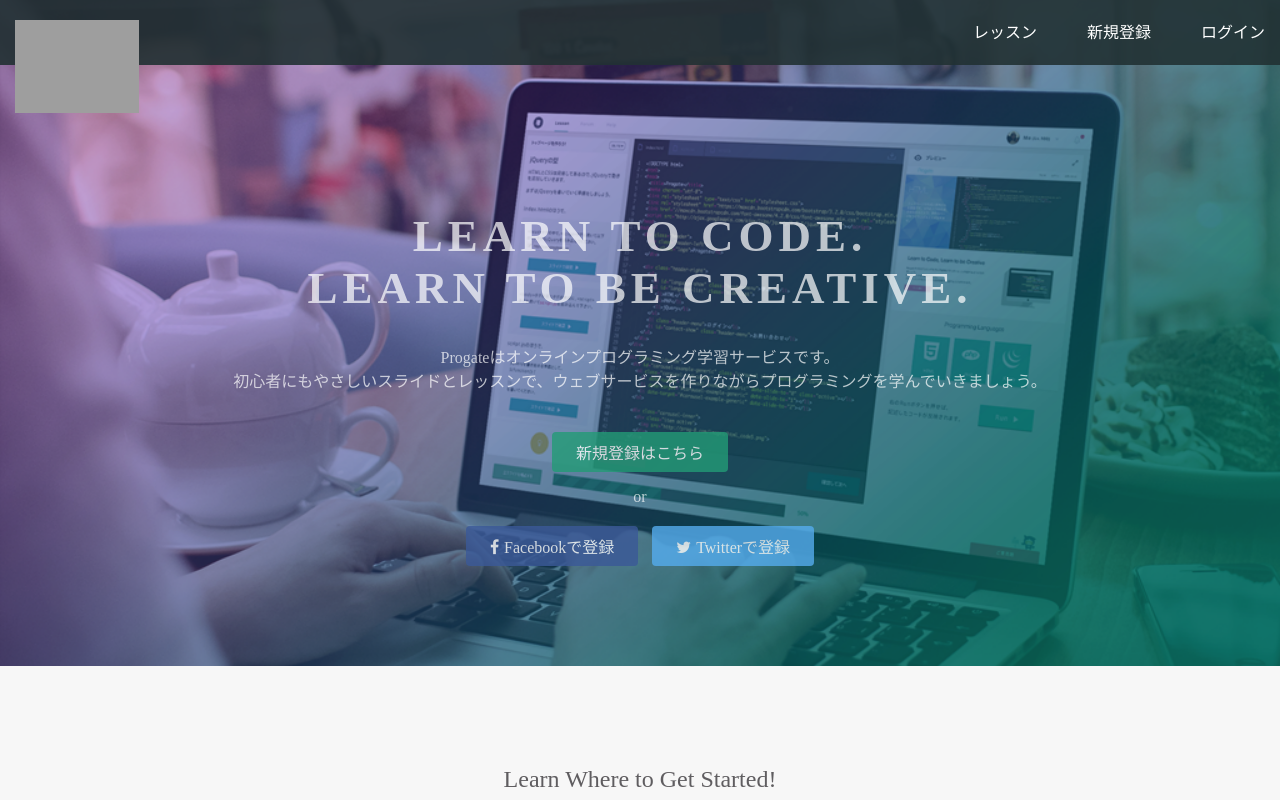
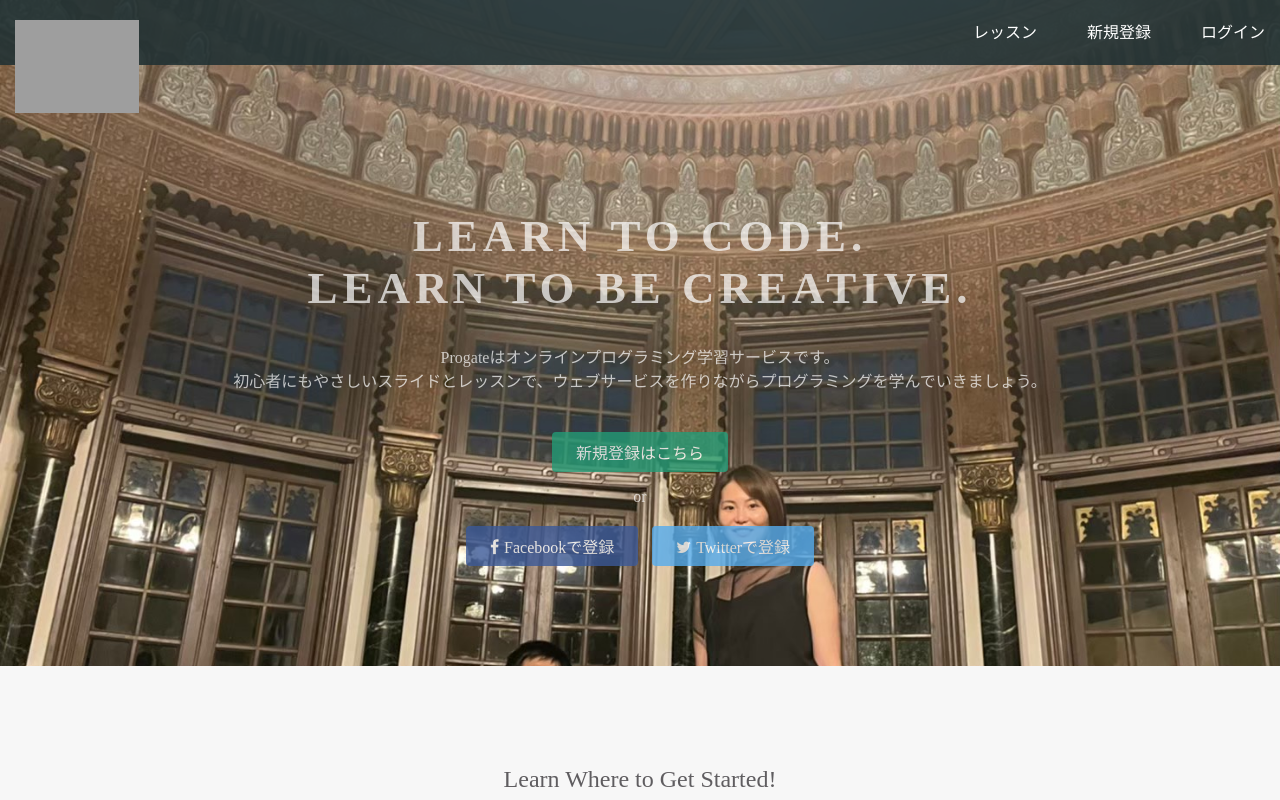
Before and after one commit to shamishallwe/fujiu-fami, a plain HTML site: page index.html in a window 1280 px wide. Shown: the top 800 px of the page. Drawn offline with Linux system fonts and the light colour scheme; grey boxes are pictures that could not be loaded.

Commit message:
Update stylesheet.css

```diff
--- a/stylesheet.css
+++ b/stylesheet.css
@@ -19,7 +19,7 @@
 
 .top-wrapper {
   padding: 180px 0 100px 0;
-  background-image: url(top.png);
+  background-image: url(https://github.com/shamishallwe/fujiu-fami/blob/main/ogasawarahakusha-tei.jpg?raw=true);
   background-size: cover;
   color: white;
   text-align: center;
```
